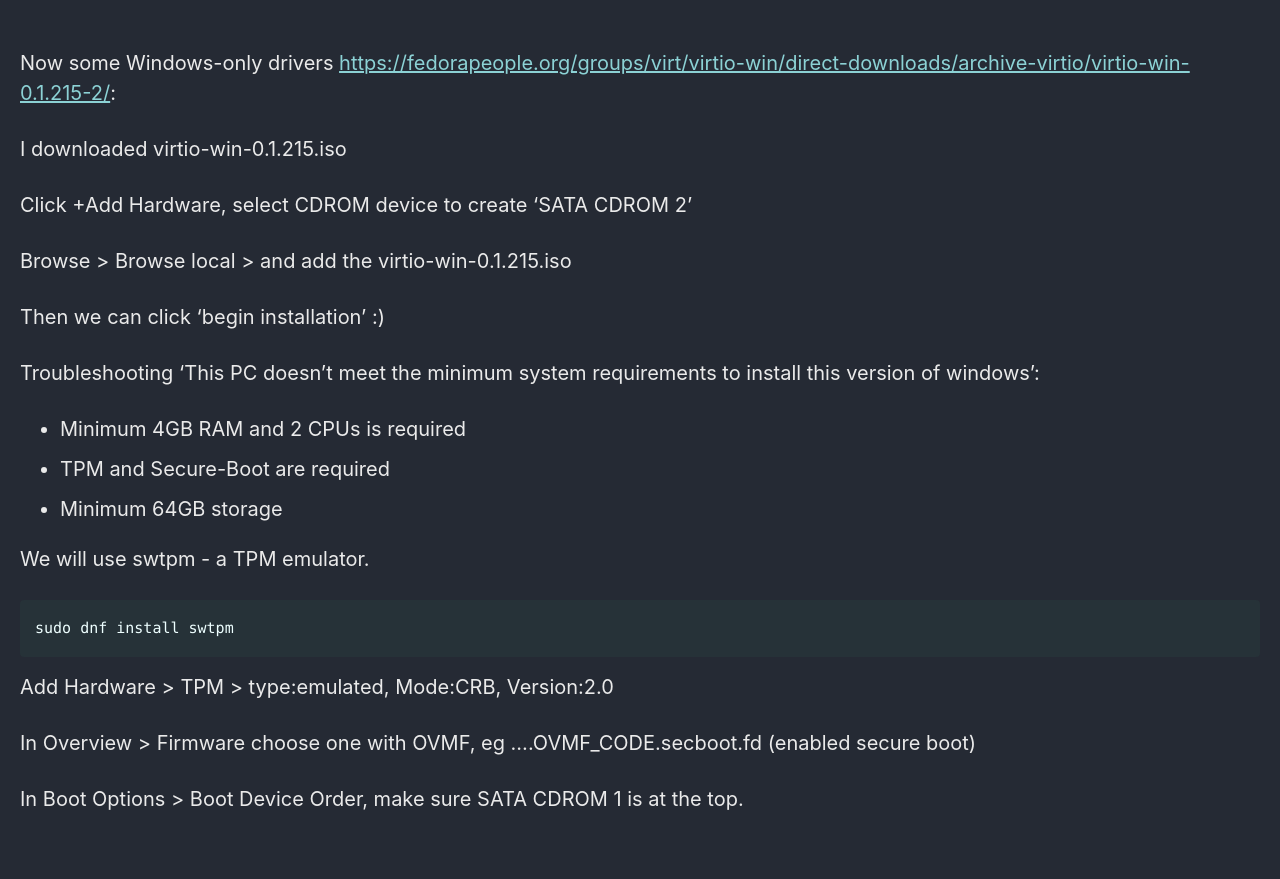
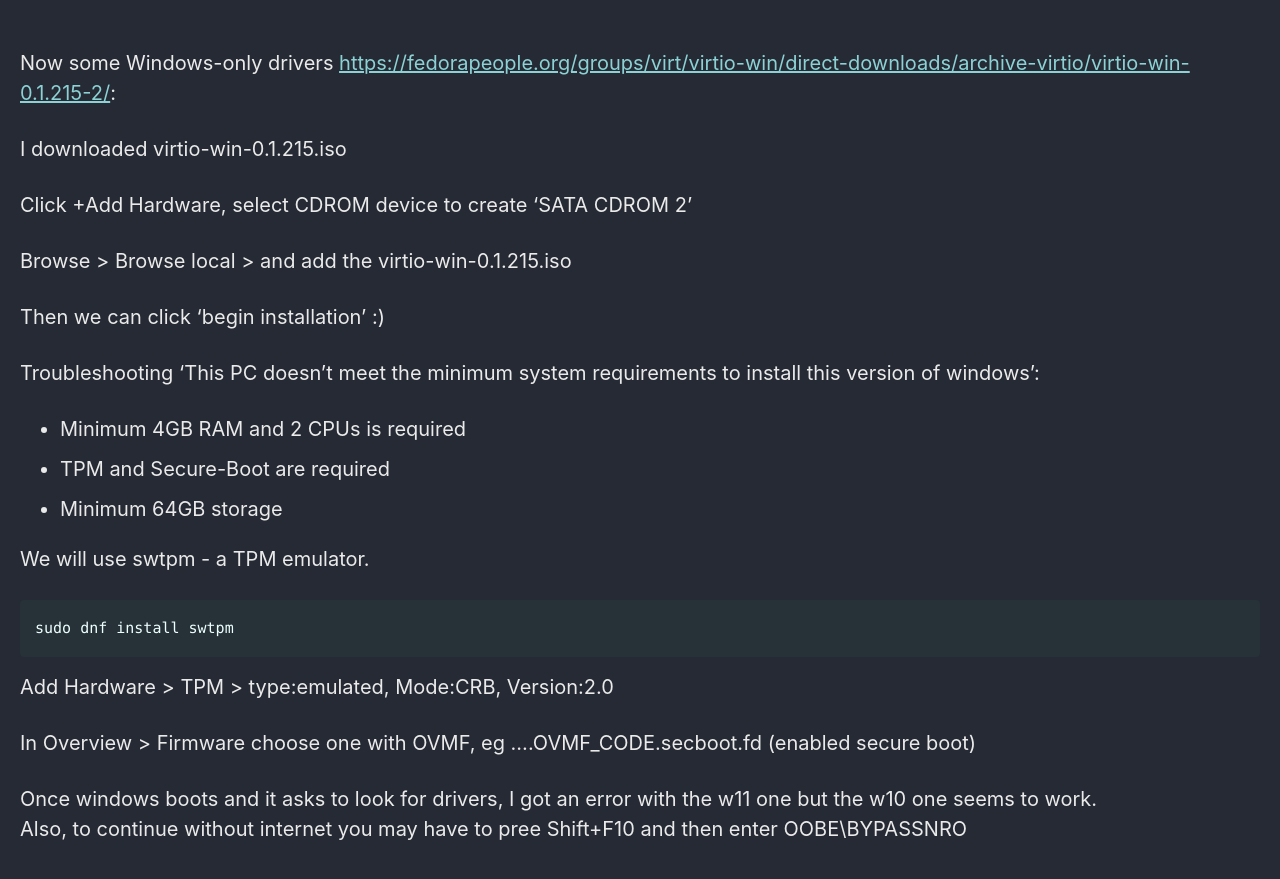
Before and after one commit to Connor-McCartney/Connor-McCartney.github.io, a Jekyll site: the page built from _pages/misc/qemu.md, in a window 1280 px wide and 900 px high, scrolled down 1827 px. Shown: the top 879 px of the window. Built offline with Jekyll 4.4.1, drawn with Linux system fonts in a browser that asks for light colours; cached includes are drawn as plain includes.

Commit message:
Update qemu.md

```diff
--- a/_pages/misc/qemu.md
+++ b/_pages/misc/qemu.md
@@ -102,4 +102,6 @@ Add Hardware > TPM > type:emulated, Mode:CRB, Version:2.0
 
 In Overview > Firmware choose one with OVMF, eg ....OVMF_CODE.secboot.fd (enabled secure boot)
 
-In Boot Options > Boot Device Order, make sure SATA CDROM 1 is at the top.
+
+Once windows boots and it asks to look for drivers, I got an error with the w11 one but the w10 one seems to work. <br>
+Also, to continue without internet you may have to pree Shift+F10 and then enter OOBE\BYPASSNRO
```
